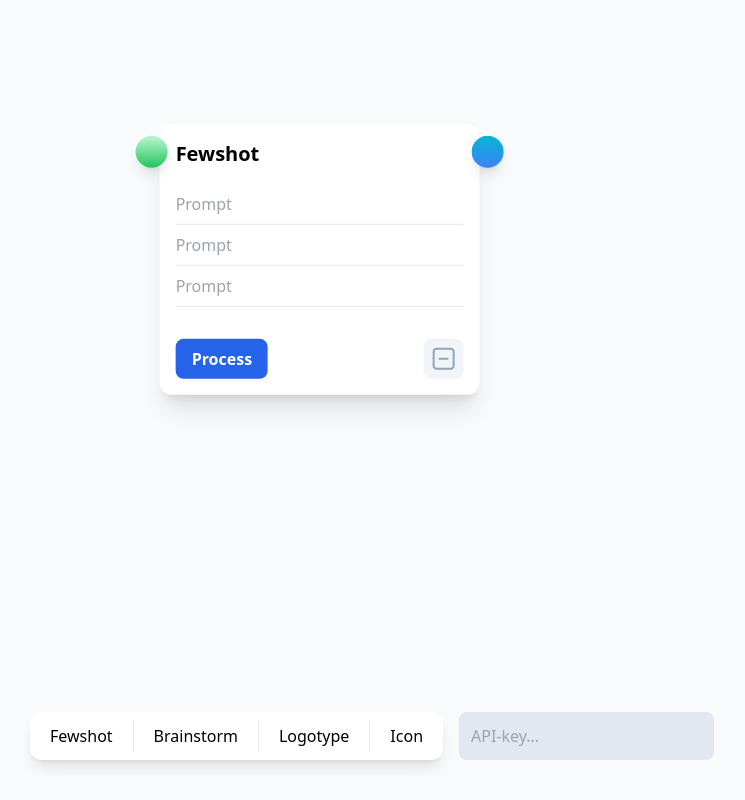
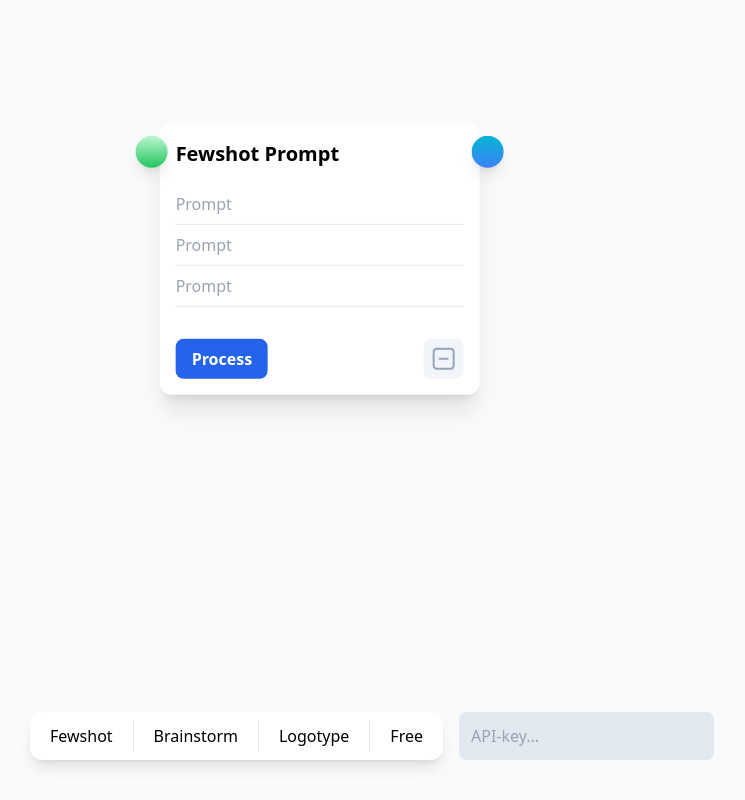
Before and after one commit to hubertekvall/Promptboard, a Vue app: page / in a window 1280 px wide. Both pictures are taken after a click on the button "Fewshot". Shown: the whole page, without its empty margins (10-755 px from the left). Built offline with nearby package versions, Linux system fonts and the light colour scheme.

Commit message:
Let's go

```diff
--- a/src/App.vue
+++ b/src/App.vue
@@ -239,6 +239,12 @@ export default {
                         role: "user", content: "You are now a design brainstorming assistant. I will give you a short text and you'll brainstorm one terse idea, observation or phrase based on that text, be creative" + "\n" + prompt.promptText
                     })
                     break;
+
+                case 'Free':
+                    promptMessages.push({
+                        role: "user", content: prompt.promptText
+                    })
+                    break;
                 case 'Logotype':
                     if (promptMessages.length > 0) {
                         console.log(promptMessages);
@@ -266,6 +272,7 @@ export default {
 
 
             switch (prompt.type) {
+                case 'Free':
                 case 'Fewshot':
                 case 'Brainstorm': {
                     prompt.response = await this.chatCompletion(promptMessages);
@@ -390,7 +397,7 @@ export default {
             </div>
 
             <h1 class="prompt-title text-xl font-extrabold ">
-                {{ prompt.type }}
+                {{ prompt.type + ' Prompt' }}
             </h1>
 
 
@@ -401,8 +408,6 @@ export default {
             <div class="mt-4" v-else-if="prompt.isDone">
                 <img v-if="prompt.isImage" class="w-full shadow-md rounded-2xl" :src="prompt.response" />
                 <p v-else>{{ prompt.response }}</p>
-
-
             </div>
 
             <div v-else>
@@ -412,7 +417,6 @@ export default {
                     <input class="prompt-input" type="text" v-model="prompt.task" placeholder="Prompt" />
                 </div>
 
-
                 <div class="mt-4" v-else-if="prompt.type == 'Brainstorm'">
                     <input class="prompt-input" type="text" v-model="prompt.promptText" placeholder="Prompt" />
                 </div>
@@ -420,6 +424,10 @@ export default {
                 <div class="mt-4" v-else-if="prompt.type == 'Logotype'">
                     <input class="prompt-input" type="text" v-model="prompt.promptText"
                         placeholder="Modern and sleek, bright colors" />
+                </div>
+
+                <div class="mt-4" v-else-if="prompt.type == 'Free'">
+                    <input class="prompt-input" type="text" v-model="prompt.promptText" placeholder="Prompt" />
                 </div>
             </div>
 
@@ -447,10 +455,10 @@ export default {
             <button @click="createPrompt('Logotype')" class="px-3 rounded-md sm:rounded-lg py-1 hover:bg-green-200">
                 Logotype </button>
 
+
             <div class=" bg-slate-200 w-px "> </div>
-            <button @click="createPrompt('Icon')" class="px-3 rounded-md sm:rounded-lg py-1 hover:bg-green-200"> Icon
+            <button @click="createPrompt('Free')" class="px-3 rounded-md sm:rounded-lg py-1 hover:bg-green-200"> Free
             </button>
-
         </div>
 
         <input v-model="apiKey"
```
